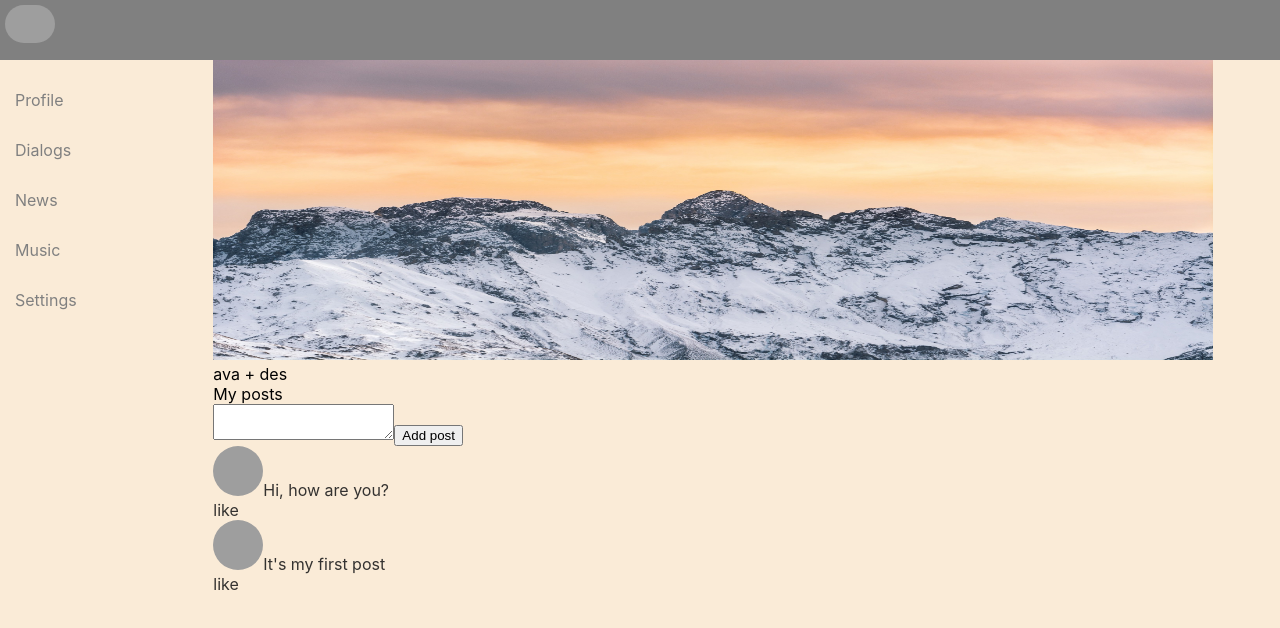
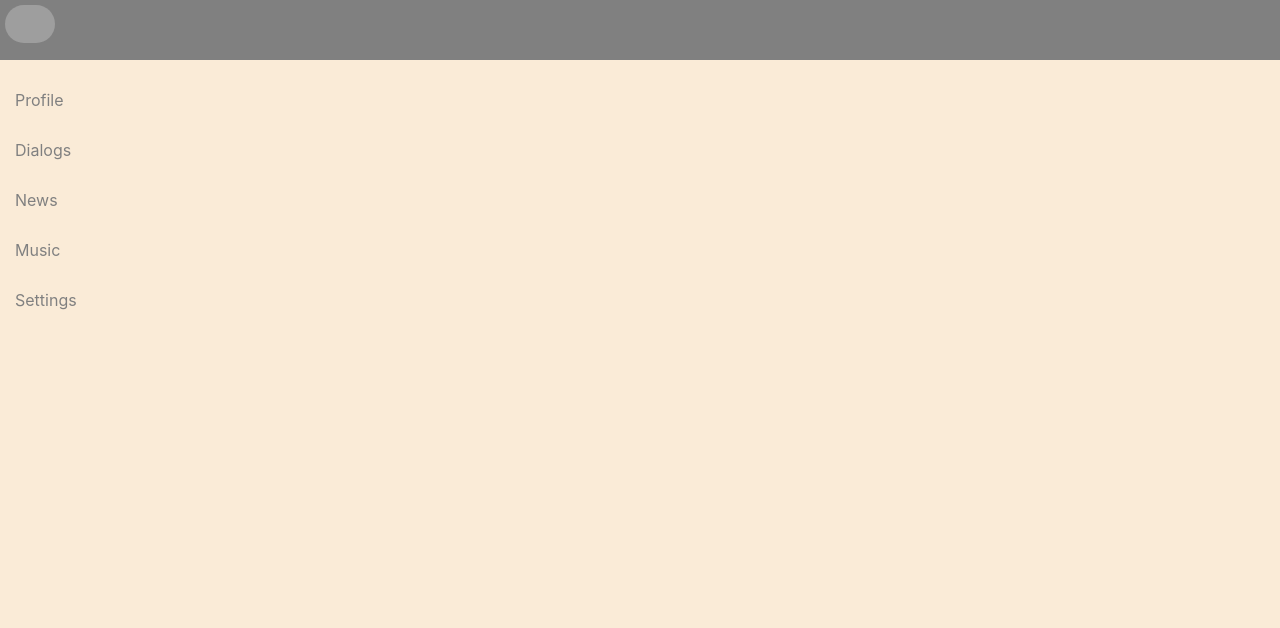
Before and after one commit to Siwell-code/SocialMid, a React (Create React App) app: page / in a window 1280 px wide. Shown: the top 628 px of the page. Built offline with nearby package versions, Linux system fonts and the light colour scheme; grey boxes are pictures that could not be loaded.

Commit message:
Add bug fix

```diff
--- a/src/App.js
+++ b/src/App.js
@@ -18,8 +18,7 @@
       <Navbar />
       <div className="app-wrapper-content">
         <Switch>
-         <Route exact path="/" component={Profile} />
-         <Route path="/profile" component={Profile} />
+         <Route exact path="/profile" component={Profile} />
          <Route path="/dialogs" component={Dialogs} />
          <Route path="/news" component={News} />
          <Route path="/music" component={Music} />
```
